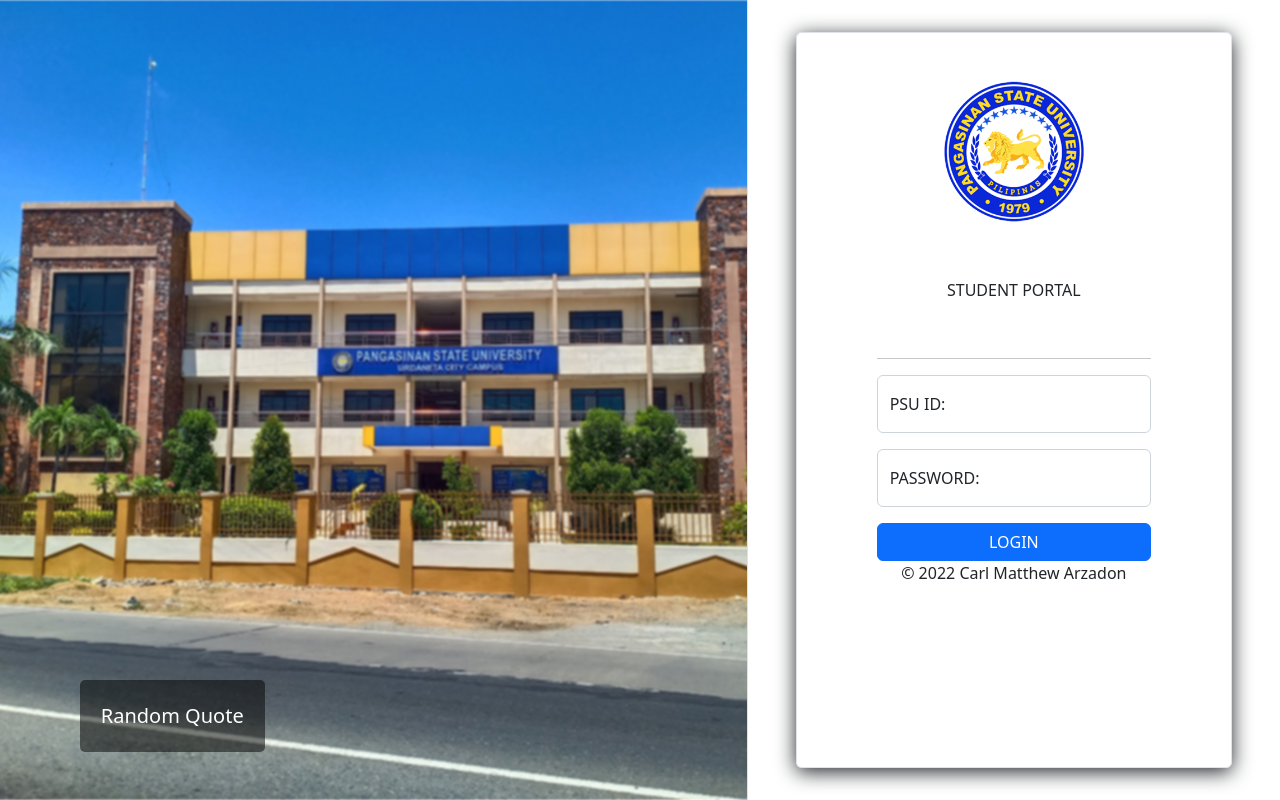
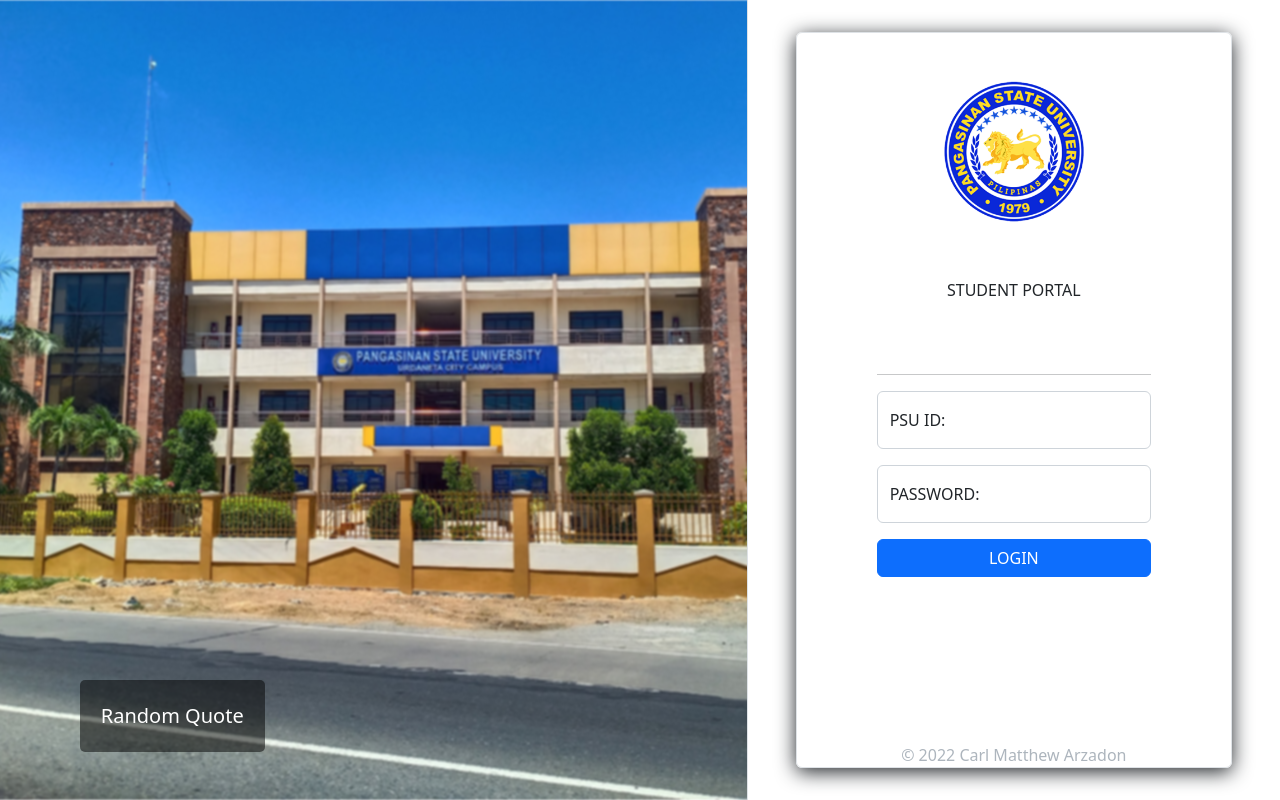
Before and after one commit to Chewycide/PSU-student-portal-concept, a Flask app: page / in a window 1280 px wide. Run offline with Flask 2, Linux system fonts and the light colour scheme; some libraries are stand-ins or nearby versions.

Commit message:
Update style for login.html

```diff
--- a/website/static/css/main.css
+++ b/website/static/css/main.css
@@ -4,6 +4,10 @@
 
 .nav-container {
   padding: 1rem 12rem;
+}
+
+.footer {
+  color: #adb5bd;
 }
 
 html, body {
--- a/website/static/scss/layout/_footer.scss
+++ b/website/static/scss/layout/_footer.scss
@@ -0,0 +1,3 @@
+.footer {
+    color: #adb5bd;
+}
--- a/website/static/scss/main.scss
+++ b/website/static/scss/main.scss
@@ -2,6 +2,7 @@
 
 
 @use 'layout/navbar';
+@use 'layout/footer';
 
 
 @use 'pages/login';
--- a/website/templates/footer.html
+++ b/website/templates/footer.html
@@ -1,3 +1,3 @@
-<footer class="text-center footer mt-auto">
+<footer class="text-center footer">
     <div>© 2022 Carl Matthew Arzadon</div>
 </footer>
--- a/website/templates/login.html
+++ b/website/templates/login.html
@@ -11,11 +11,12 @@
         </div>
     </div>
     <div class="login-form-container col-lg-5 border-start h-100">
-        <div class="login-form text-center h-100 border rounded">
-            <img class="login-psu-logo" src="{{ url_for('static', filename='images/PSULOGO.png') }}" alt="PSU LOGO">
-            <p class="login-student-portal">STUDENT PORTAL</p>
+
+        <div class="login-form h-100 border rounded d-flex flex-column">
+            <img class="login-psu-logo align-self-center" src="{{ url_for('static', filename='images/PSULOGO.png') }}" alt="PSU LOGO">
+            <p class="login-student-portal align-self-center">STUDENT PORTAL</p>
             <hr>
-            <form action="{{ url_for('login_page') }}" method="POST" novalidate>
+            <form action="{{ url_for('login_page') }}" method="POST" novalidate class="flex-grow-1">
                 {{ login_form.hidden_tag() }}
                 <div class="form-floating mb-3">
                     {{ login_form.psu_id(class = 'form-control', placeholder='19-UR-1234')}}
@@ -29,9 +30,7 @@
                     {{ login_form.login(class='btn btn-primary') }}
                 </div>
             </form>
-            <div class="flex-grow-1">
-                {% include 'footer.html' %}
-            </div>
+            {% include 'footer.html' %}
         </div>
     </div>
 </div>
```
Also changed, not shown: 1 other file.
